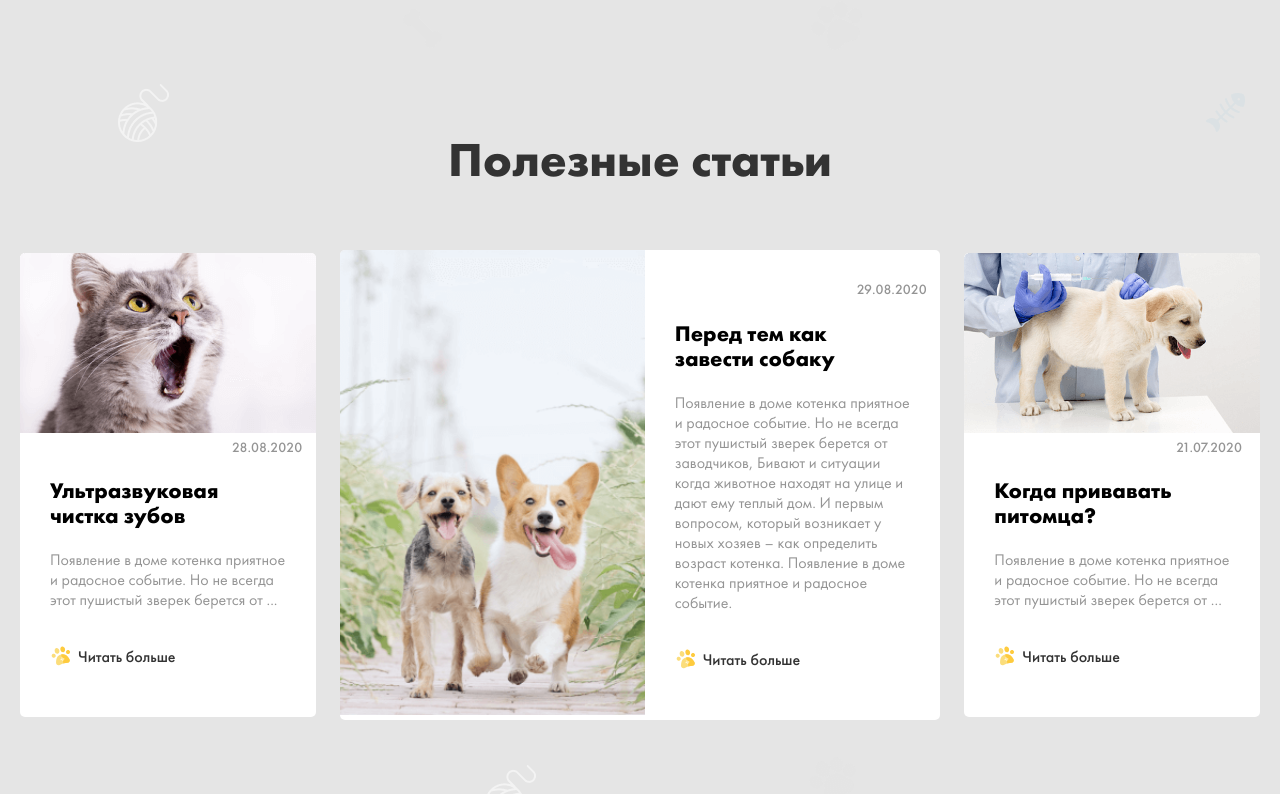
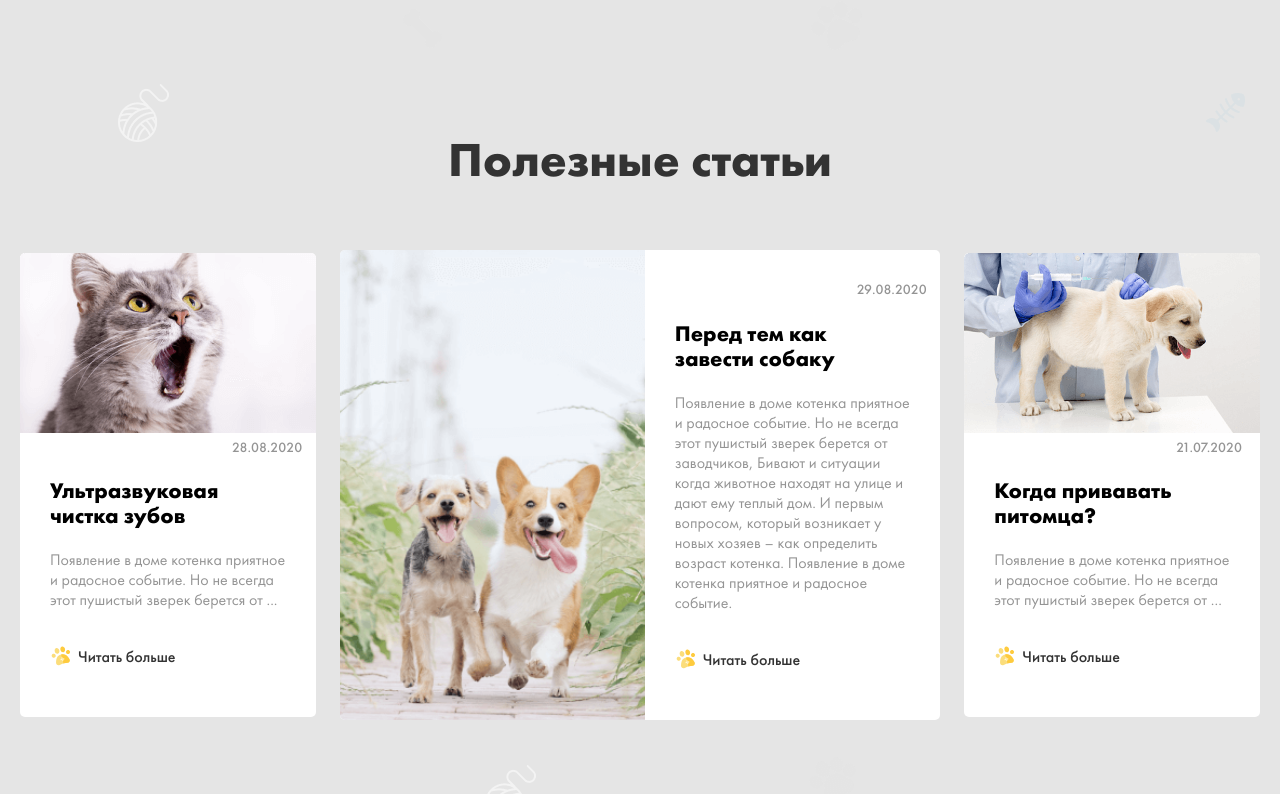
Before and after one commit to UmarAbdurazzoq/veterinary-clinic, a plain HTML site: page index.html in a window 1280 px wide. Shown: the part 2637-3431 px from the top of the page. Drawn offline with Linux system fonts and the light colour scheme.

Commit message:
fix mistake

```diff
--- a/css/style.css
+++ b/css/style.css
@@ -422,7 +422,7 @@ body {
     display: inline-block;
     width: 84px;
     height: 56px;
-    background-image: url("../img/“.svg");
+    background-image: url("../img/quote.svg");
     background-position: center center;
     background-repeat: no-repeat;
     background-size: contain;
@@ -437,7 +437,7 @@ body {
     display: inline-block;
     width: 84px;
     height: 56px;
-    background-image: url("../img/“.svg");
+    background-image: url("../img/quote.svg");
     background-position: center center;
     background-repeat: no-repeat;
     background-size: contain;
@@ -845,12 +845,12 @@ body {
 }
 .article2::before{
     position: absolute;
-    display: inline-block;
+    display: block;
     left: 0;
-    top: 0;
+    top: 0px;
     bottom: 0;
     width: 305px;
-    height: 465px;
+    height: 100%;
     background-image: url("../img/article2.png");
     background-position: center center;
     background-repeat: no-repeat;
```
Also changed, not shown: img/quote.svg (renamed from img/“.svg).
